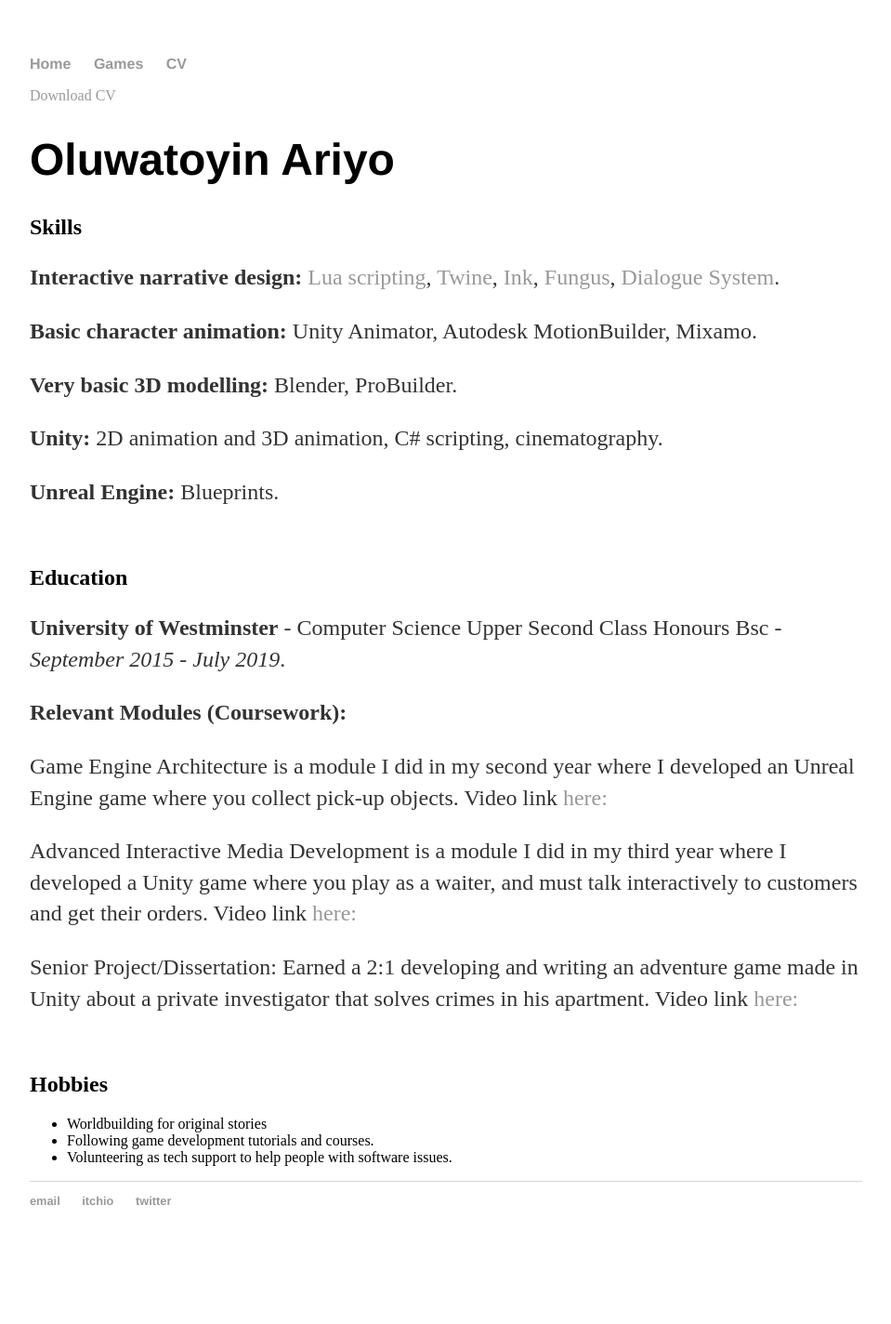
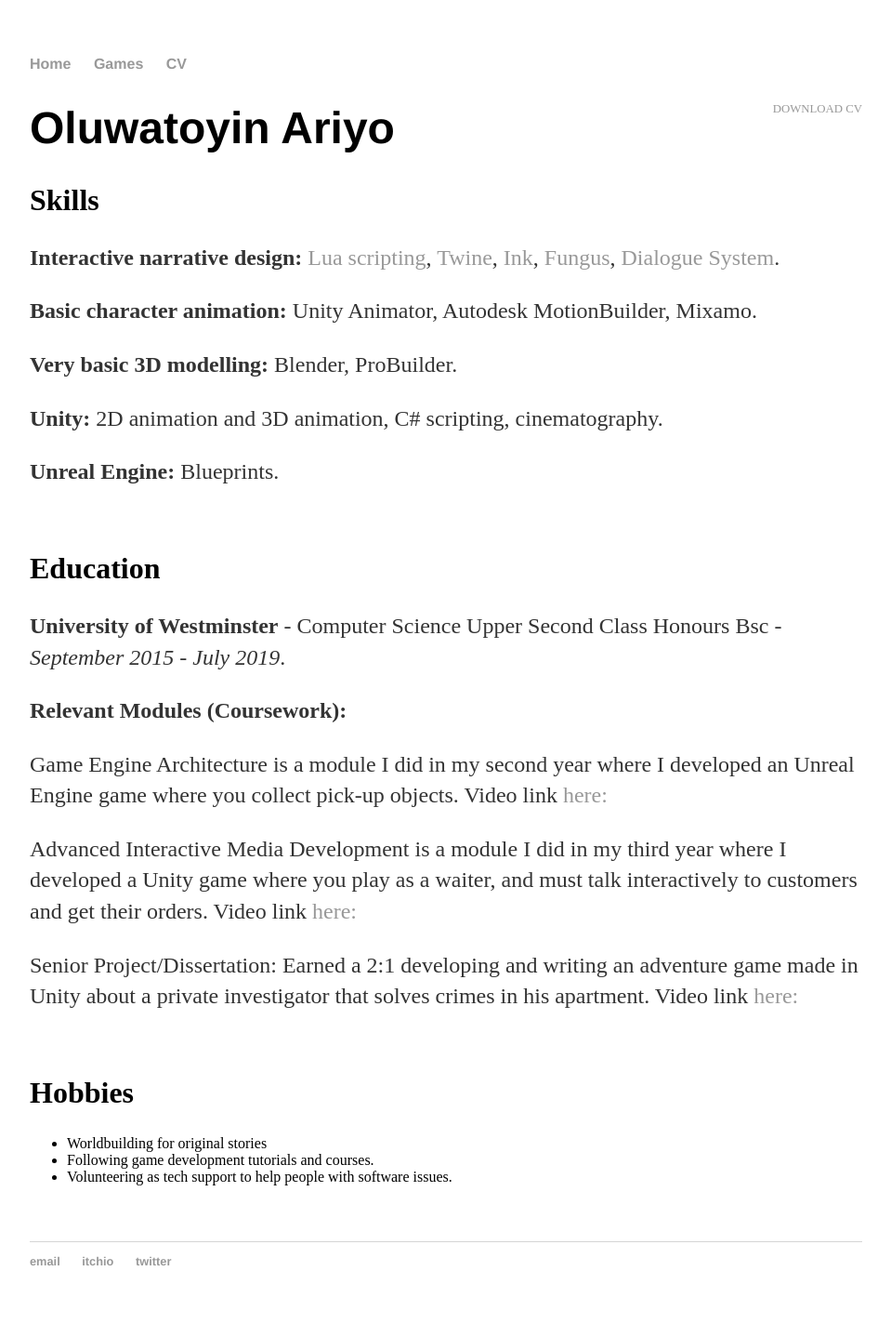
Before and after one commit to toyinariyo/toyinariyo.github.io, a Jekyll site: the page built from CV/index.html, in a window 1280 px wide. Shown: the whole page at 93% size, without its empty margins (160-1119 px from the left). Built offline with Jekyll 4.4.1, drawn with Linux system fonts in a browser that asks for light colours; before the commit the page ends 1359 px from its top, so only the background shows below that.

Commit message:
Update main.css

```diff
--- a/css/main.css
+++ b/css/main.css
@@ -42,7 +42,7 @@ ul.posts li {
     list-style: none;
 }
 /* CV */
-.CV { margin: 0px 0px 60px; }
-.CV h1 { font-size: 3em; }
-.CV h2 { font-size: 2em; }
-.CV .download { float: right; font-size: .8em; text-transform: uppercase; }
+.cv { margin: 0px 0px 60px; }
+.cv h1 { font-size: 3em; }
+.cv h2 { font-size: 2em; }
+.cv .download { float: right; font-size: .8em; text-transform: uppercase; }
```
